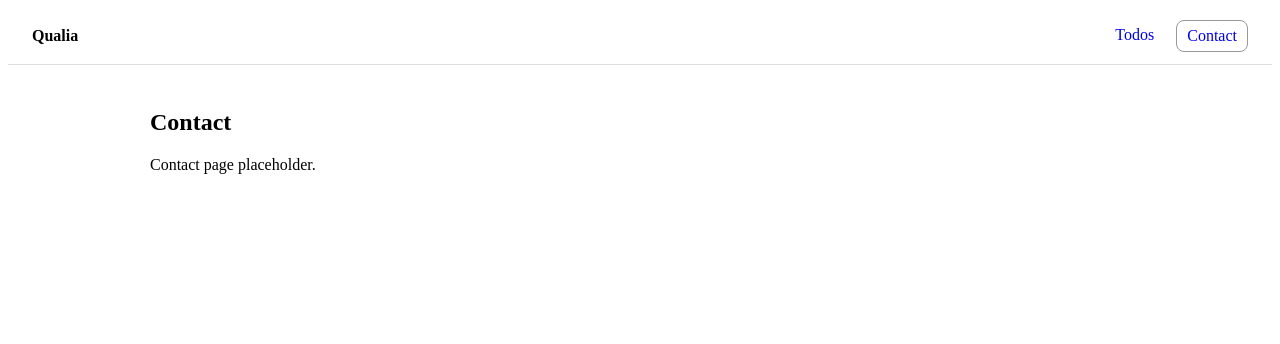
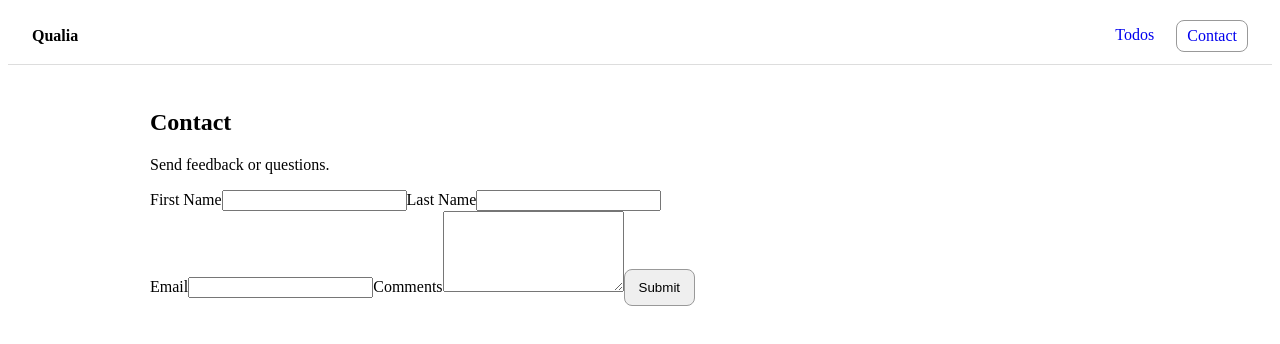
Before and after one commit to wilbursalazar/qualia, a React (Create React App) app: page /contact in a window 1280 px wide. Shown: the top 344 px of the page. Built offline with nearby package versions, Linux system fonts and the light colour scheme; the HTML template or start-up script is replaced by a standard one.

Commit message:
added contact form

```diff
--- /dev/null
+++ b/src/components/ContactForm.js
@@ -0,0 +1,64 @@
+import { useState } from "react";
+
+export default function ContactForm() {
+  const [form, setForm] = useState({
+    firstName: "",
+    lastName: "",
+    email: "",
+    comments: "",
+  });
+
+  function updateField(key, value) {
+    setForm((prev) => ({ ...prev, [key]: value }));
+  }
+
+  function handleSubmit(e) {
+    e.preventDefault();
+    alert("Submitted! (demo)");
+    setForm({ firstName: "", lastName: "", email: "", comments: "" });
+  }
+
+  return (
+    <form className="contactForm" onSubmit={handleSubmit}>
+      <div className="grid2">
+        <label className="field">
+          <span>First Name</span>
+          <input
+            value={form.firstName}
+            onChange={(e) => updateField("firstName", e.target.value)}
+          />
+        </label>
+
+        <label className="field">
+          <span>Last Name</span>
+          <input
+            value={form.lastName}
+            onChange={(e) => updateField("lastName", e.target.value)}
+          />
+        </label>
+      </div>
+
+      <label className="field">
+        <span>Email</span>
+        <input
+          type="email"
+          value={form.email}
+          onChange={(e) => updateField("email", e.target.value)}
+        />
+      </label>
+
+      <label className="field">
+        <span>Comments</span>
+        <textarea
+          rows="5"
+          value={form.comments}
+          onChange={(e) => updateField("comments", e.target.value)}
+        />
+      </label>
+
+      <button className="primaryBtn" type="submit">
+        Submit
+      </button>
+    </form>
+  );
+}
--- a/src/pages/ContactPage.js
+++ b/src/pages/ContactPage.js
@@ -1,8 +1,11 @@
+import ContactForm from "../components/ContactForm";
+
 export default function ContactPage() {
   return (
     <section>
       <h1>Contact</h1>
-      <p>Contact page placeholder.</p>
+      <p>Send feedback or questions.</p>
+      <ContactForm />
     </section>
   );
 }
```
